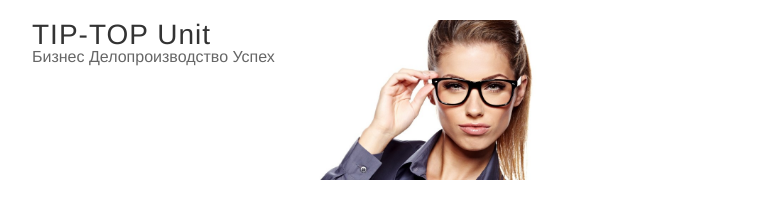
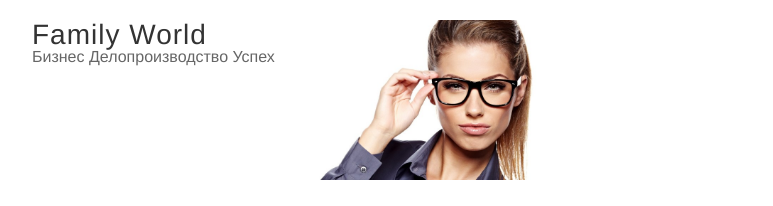
Before and after one commit to FamilyWorld/children, a Jekyll site: the page built from index.html, in a window 1280 px wide and 900 px high. Shown: the top 206 px of the window, without its empty margins (253-1026 px from the left). Built offline with Jekyll 4.4.1, drawn with Linux system fonts in a browser that asks for light colours.

Commit message:
Update _config.yml

```diff
--- a/_config.yml
+++ b/_config.yml
@@ -3,7 +3,7 @@
 #
 
 # Name of your site (displayed in the header)
-name: TIP-TOP Unit
+name: Family World
 
 # Short bio or description (displayed in the header)
 description: Бизнес Делопроизводство Успех
```
